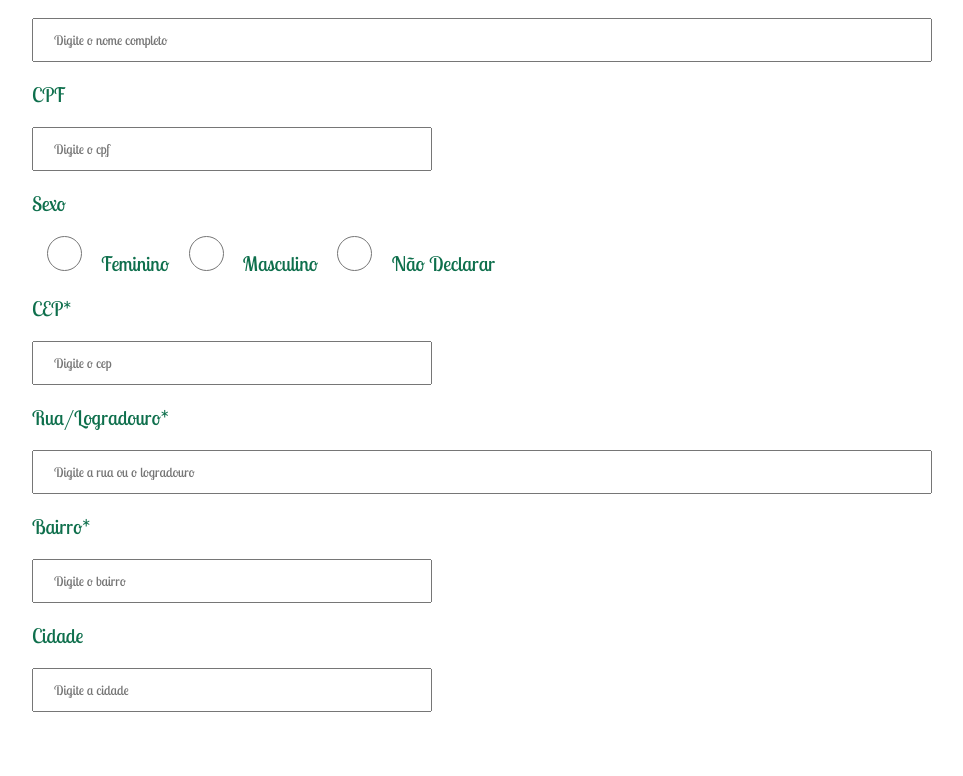
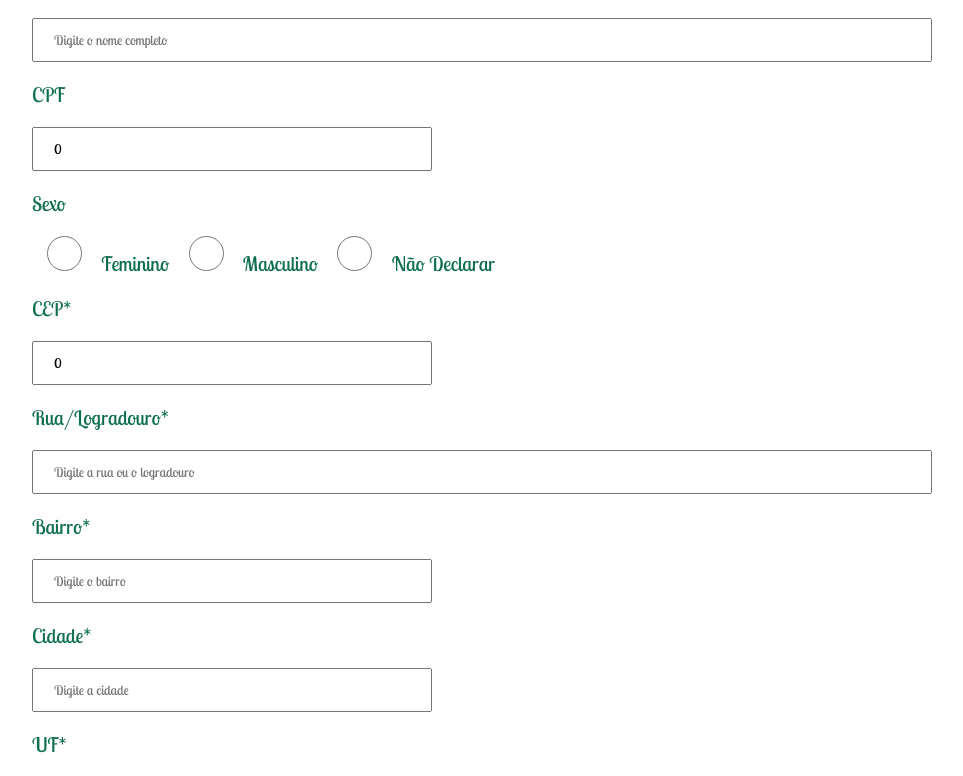
Before and after one commit to annalu-uu/esporte_arlivre_angular, an Angular app: page /cadastroAtleta in a window 1280 px wide. Shown: the part 302-1078 px from the top of the page, without its empty margins (133-1096 px from the left). Built offline with nearby package versions, Linux system fonts and the light colour scheme.

Commit message:
alterada e criada a pasta service

```diff
--- a/src/app/component/atleta/atleta.component.html
+++ b/src/app/component/atleta/atleta.component.html
@@ -1,38 +1,42 @@
 <section id="form">
     <h2> Cadastro de Atleta </h2>
 
-    <form action="" id="form-atleta">
+    <form id="form-atleta" (submit)="salvar()">
         <label for="nome"> Nome Completo </label>
-        <input type="text" name="nome" id="nome" class="input01"
+        <input type="text" name="nome" [(ngModel)] = "nome" id="nome" class="input01"
         maxlength="60" required placeholder="Digite o nome completo">
 
         <label for="cpf"> CPF </label>
-        <input type="text" name="cpf" id="cpf" class="input02"
+        <input type="text" name="cpf" [(ngModel)] = "cpf" id="cpf" class="input02"
         maxlength="14" required placeholder="Digite o cpf">
 
         <label for="sexo"> Sexo </label>
-        <input type="radio" name="sexo" id="sexoF" class="radio01"
-        required value="M"> Feminino
-        <input type="radio" name="sexo" id="sexoM" class="radio01"
-        required value="F"> Masculino
-        <input type="radio" name="sexo" id="sexoM" class="radio01"
+        <input type="radio" name="sexo" [(ngModel)] = "sexo" id="sexoF" class="radio01"
+        required value="F"> Feminino
+        <input type="radio" name="sexo" [(ngModel)] = "sexo" id="sexoM" class="radio01"
+        required value="M"> Masculino
+        <input type="radio" name="sexo" [(ngModel)] = "sexo" id="sexoN" class="radio01"
         required value="N"> Não Declarar
 
         <label for="cep"> CEP* </label>
-        <input type="text" name="cep" id="cep" class="input02"
+        <input type="text" name="cep" [(ngModel)] = "cep" id="cep" class="input02"
         maxlength="9" required placeholder="Digite o cep">
 
-        <label for="rua-logradouro"> Rua/Logradouro* </label>
-        <input type="text" name="rua-logradouro" id="rua-logradouro" class="input01"
+        <label for="ruaLogradouro"> Rua/Logradouro* </label>
+        <input type="text" name="ruaLogradouro" [(ngModel)]="ruaLogradouro" id="ruaLogradouro" class="input01"
         maxlength="100" required placeholder="Digite a rua ou o logradouro">
 
         <label for="bairro"> Bairro* </label>
-        <input type="text" name="bairro" id="bairro" class="input02"
+        <input type="text" name="bairro" [(ngModel)] = "bairro" id="bairro" class="input02"
         maxlength="60" required placeholder="Digite o bairro">
 
-        <label for="cidade"> Cidade </label>
-        <input type="text" name="cidade" id="cidade" class="input02"
+        <label for="cidade"> Cidade* </label>
+        <input type="text" name="cidade" [(ngModel)] = "cidade" id="cidade" class="input02"
         maxlength="60" required placeholder="Digite a cidade">
+
+        <label for="uf">UF*</label>
+        <input type="text" name="uf" [(ngModel)] = "uf" id="uf" class="input02"
+        maxlength="60" required placeholder="Digite a UF ">
 
         <div id="div-btns">
             <button type="submit" id="btnAdd"> Cadastrar </button>
--- a/src/app/component/atleta/atleta.component.ts
+++ b/src/app/component/atleta/atleta.component.ts
@@ -1,12 +1,70 @@
 import { Component } from '@angular/core';
+import { FormsModule } from '@angular/forms';
+
+import { Atleta } from '../../models/atleta';
+
+import { AtletaService } from '../../service/atleta-service.service';
+
+
 
 @Component({
-  selector: 'app-atleta',
+  selector: 'app-atleta-component',
   standalone: true,
-  imports: [],
+  imports: [FormsModule],
   templateUrl: './atleta.component.html',
-  styleUrl: './atleta.component.css'
+  styleUrl: './atleta.component.css',
 })
+
 export class AtletaComponent {
+  //DECLARANDO ATIBUTOS
+  nome = ''
+  cpf = 0
+  sexo = ''
+  cep = 0
+  ruaLogradouro = ''
+  bairro = ''
+  cidade = ''
+  uf = ''
+
+  //DECLARAÇÃO DO CONSTRUTOR
+  constructor(private atletaService: AtletaService) { }
+
+  //DECLARAÇÃO DE FUNÇÕES
+  exibirDados() {
+    console.log(this.nome, this.cpf, this.sexo, this.cep, this.ruaLogradouro, this.bairro, this.cidade, this.uf)
+
+    this.limparDados()
+  }
+
+  limparDados() {
+    this.nome = ''
+    this.cpf = 0
+    this.sexo = ''
+    this.cep = 0
+    this.ruaLogradouro = ''
+    this.bairro = ''
+    this.cidade = ''
+    this.uf = ''
+  }
+
+  salvar(){
+    const atleta = new Atleta()
+    atleta.nome = this.nome
+    atleta.cpf = this.cpf
+    atleta.sexo = this.sexo
+    atleta.cep = this.cep
+    atleta.ruaLogradouro = this.ruaLogradouro
+    atleta.bairro = this.bairro
+    atleta.cidade = this.cidade
+    atleta.uf = this.uf
+
+    this.atletaService.adicionarAtleta(atleta)
+
+    this.limparDados()
+
+    this.atletaService.listarAtletas()
+
+  }
+
 
 }
--- a/src/app/models/atleta.ts
+++ b/src/app/models/atleta.ts
@@ -0,0 +1,11 @@
+export class Atleta{
+    id: number = 0
+    nome: string = ''
+    cpf: number = 0
+    sexo: string = ''
+    cep: number = 0
+    ruaLogradouro: string = ''
+    bairro: string = ''
+    cidade: string = ''
+    uf: string = ''
+}
--- /dev/null
+++ b/src/app/service/atleta-service.service.ts
@@ -0,0 +1,45 @@
+import { Injectable } from '@angular/core';
+import { Atleta } from '../models/atleta';
+
+
+@Injectable({
+    providedIn: 'root',
+})
+export class AtletaService {
+    //DECLARANDO ARRAY atletas
+    private atletas: Atleta[] = []
+
+    //DECLARAÇÃO DAS FUNÇÕES DE MANIPULAÇÃO DO ARRAY
+    //ADICIONANDO ELEMNTO
+    adicionarAtleta(atleta: Atleta){
+        //ARRRRRMMMMMENNGUE PARA GERAR ID
+        atleta.id = this.atletas.length + 1
+        this.atletas.push(atleta)
+    }
+
+    //LISTAR ELEMENTOS
+    listarAtletas(){
+        console.table(this.atletas)
+
+        return this.atletas
+    }
+
+    //REMOVER ELEMENTO
+    removerElemento(idAtleta: number){
+        this.atletas = this.atletas.filter(elem=>elem.id !== idAtleta)
+    }
+
+    //REMOVER ELEMENTO2
+    removerElemento2(atleta: Atleta){
+        let posArray = this.atletas.findIndex(elem=>elem.id !== atleta.id)
+        this.atletas.splice(1,posArray)
+    }
+
+    //ALTERANDO ELEMENTO DO ARRAY
+    alterarElemento(atleta: Atleta){
+        let posArray = this.atletas.findIndex(elem=>elem.id !== atleta.id)
+        this.atletas[posArray] = atleta
+    }
+
+
+}
```
Also changed, not shown: 1 other file (tests, documents, lock files or other folders).
